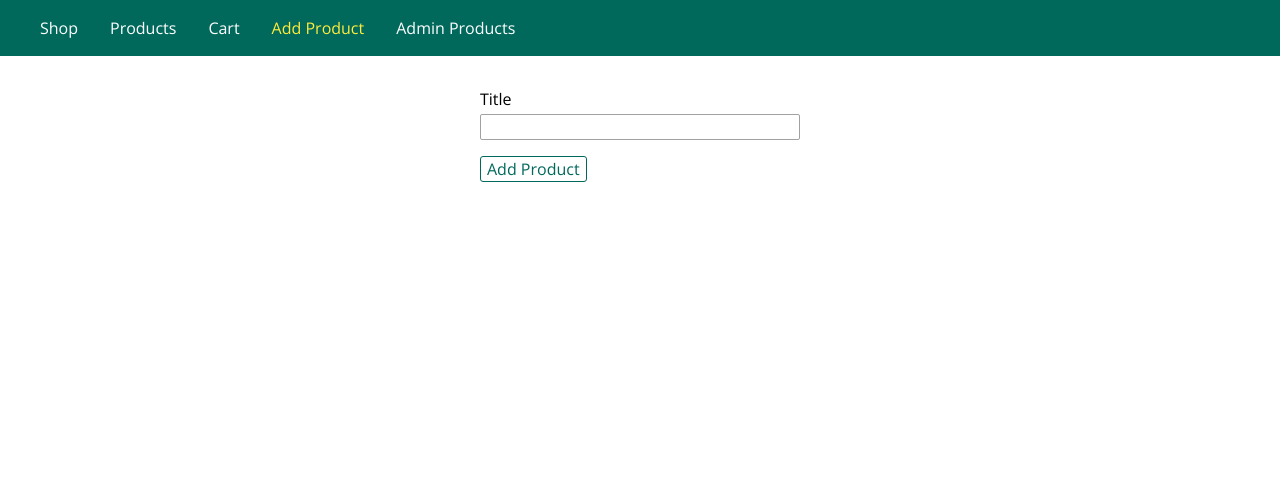
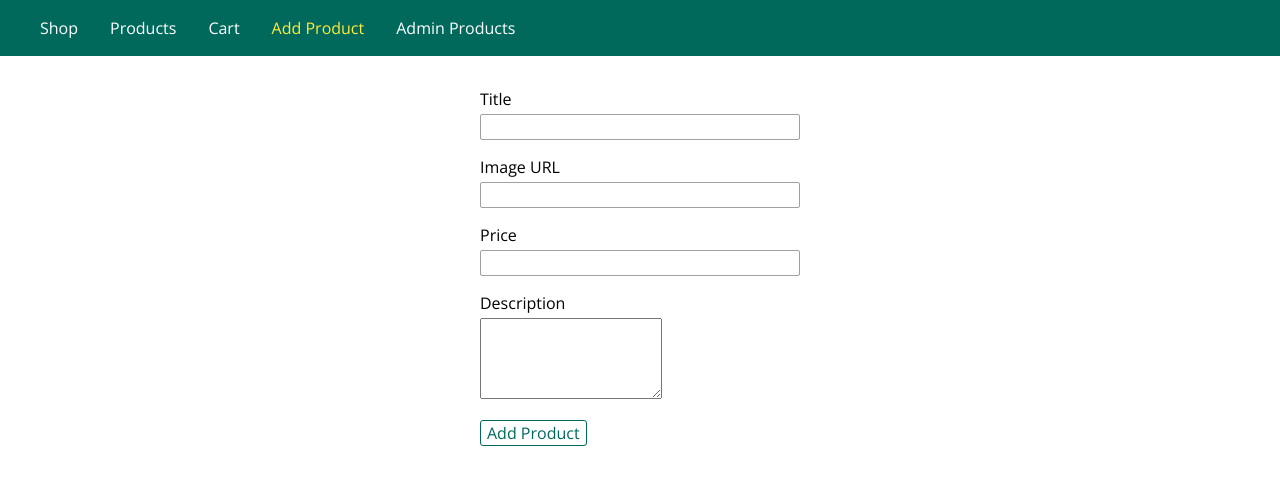
Before and after one commit to thorgotothegym/nodejs, a Node server app: page /admin/add-product in a window 1280 px wide. Shown: the top 485 px of the page. Run offline with Node 20, Linux system fonts and the light colour scheme; some libraries are stand-ins or nearby versions.

Commit message:
feat: add img, price and description for abook

```diff
--- a/views/add-product.ejs
+++ b/views/add-product.ejs
@@ -12,6 +12,18 @@
             <label for="title">Title</label>
             <input type="text" name="title" id="title">
         </div>
+        <div class="form-control">
+            <label for="imageUrl">Image URL</label>
+            <input type="text" name="imageUrl" id="imageUrl">
+        </div>
+        <div class="form-control">
+            <label for="price">Price</label>
+            <input type="number" name="price" id="price" step="0.01">
+        </div>
+        <div class="form-control">
+            <label for="description">Description</label>
+            <textarea name="description" id="description" rows="5"></textarea>
+        </div>
 
         <button class="btn" type="submit">Add Product</button>
     </form>
```
Also changed, not shown: models/product.js (+5 -2 lines). Lines whose indentation alone changed are shown as unchanged.
